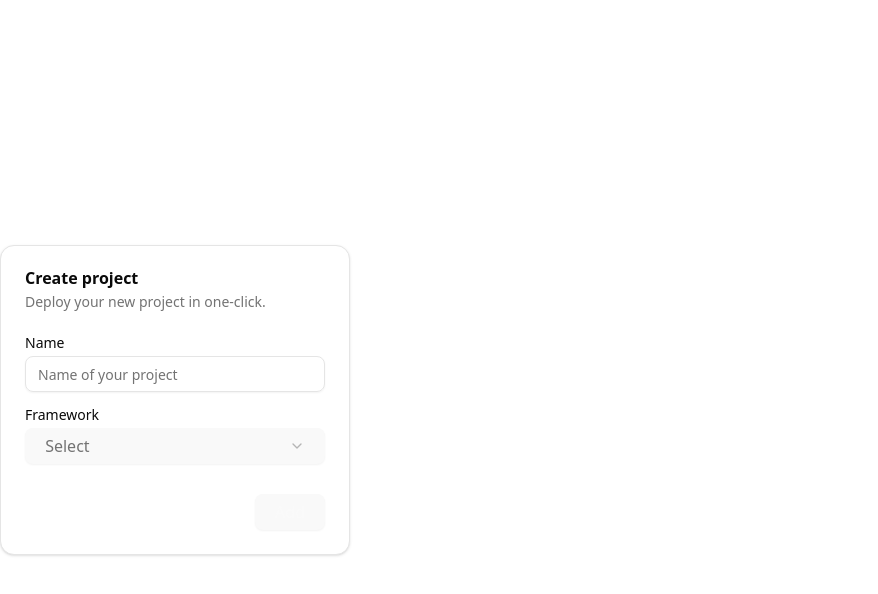
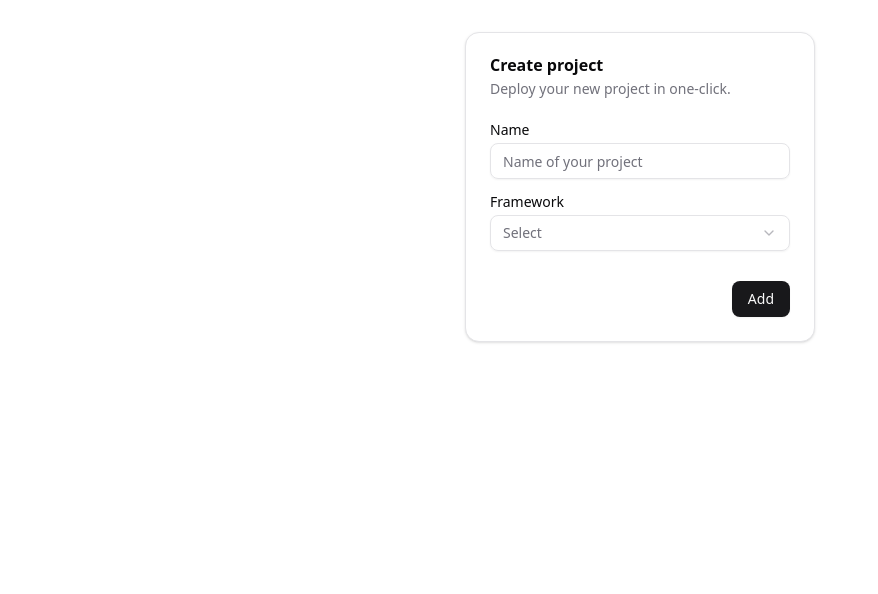
Before and after one commit to dstudnicki/ManageMe, a React (Vite) app: page /create-project in a window 1280 px wide. Shown: the top 594 px of the page, without its empty margins (0-878 px from the left). Built offline with nearby package versions, Linux system fonts and the light colour scheme.

Commit message:
fix: global styles

```diff
--- a/src/index.css
+++ b/src/index.css
@@ -5,37 +5,25 @@
 @custom-variant dark (&:is(.dark *));
 
 :root {
-    font-family: system-ui, Avenir, Helvetica, Arial, sans-serif;
-    line-height: 1.5;
-    font-weight: 400;
-
-    color-scheme: light dark;
-    color: rgba(255, 255, 255, 0.87);
-    background-color: #242424;
-
-    font-synthesis: none;
-    text-rendering: optimizeLegibility;
-    -webkit-font-smoothing: antialiased;
-    -moz-osx-font-smoothing: grayscale;
   --background: oklch(1 0 0);
-    --foreground: oklch(0.145 0 0);
+  --foreground: oklch(0.141 0.005 285.823);
   --card: oklch(1 0 0);
-    --card-foreground: oklch(0.145 0 0);
+  --card-foreground: oklch(0.141 0.005 285.823);
   --popover: oklch(1 0 0);
-    --popover-foreground: oklch(0.145 0 0);
-    --primary: oklch(0.205 0 0);
+  --popover-foreground: oklch(0.141 0.005 285.823);
+  --primary: oklch(0.21 0.006 285.885);
   --primary-foreground: oklch(0.985 0 0);
-    --secondary: oklch(0.97 0 0);
-    --secondary-foreground: oklch(0.205 0 0);
-    --muted: oklch(0.97 0 0);
-    --muted-foreground: oklch(0.556 0 0);
-    --accent: oklch(0.97 0 0);
-    --accent-foreground: oklch(0.205 0 0);
+  --secondary: oklch(0.967 0.001 286.375);
+  --secondary-foreground: oklch(0.21 0.006 285.885);
+  --muted: oklch(0.967 0.001 286.375);
+  --muted-foreground: oklch(0.552 0.016 285.938);
+  --accent: oklch(0.967 0.001 286.375);
+  --accent-foreground: oklch(0.21 0.006 285.885);
   --destructive: oklch(0.577 0.245 27.325);
   --destructive-foreground: oklch(0.577 0.245 27.325);
-    --border: oklch(0.922 0 0);
-    --input: oklch(0.922 0 0);
-    --ring: oklch(0.708 0 0);
+  --border: oklch(0.92 0.004 286.32);
+  --input: oklch(0.92 0.004 286.32);
+  --ring: oklch(0.705 0.015 286.067);
   --chart-1: oklch(0.646 0.222 41.116);
   --chart-2: oklch(0.6 0.118 184.704);
   --chart-3: oklch(0.398 0.07 227.392);
@@ -43,102 +31,48 @@
   --chart-5: oklch(0.769 0.188 70.08);
   --radius: 0.625rem;
   --sidebar: oklch(0.985 0 0);
-    --sidebar-foreground: oklch(0.145 0 0);
-    --sidebar-primary: oklch(0.205 0 0);
+  --sidebar-foreground: oklch(0.141 0.005 285.823);
+  --sidebar-primary: oklch(0.21 0.006 285.885);
   --sidebar-primary-foreground: oklch(0.985 0 0);
-    --sidebar-accent: oklch(0.97 0 0);
-    --sidebar-accent-foreground: oklch(0.205 0 0);
-    --sidebar-border: oklch(0.922 0 0);
-    --sidebar-ring: oklch(0.708 0 0);
-}
-
-a {
-    font-weight: 500;
-    color: #646cff;
-    text-decoration: inherit;
-}
-a:hover {
-    color: #535bf2;
-}
-
-body {
-    margin: 0;
-    display: flex;
-    place-items: center;
-    min-width: 320px;
-    min-height: 100vh;
-}
-
-h1 {
-    font-size: 3.2em;
-    line-height: 1.1;
-}
-
-button {
-    border-radius: 8px;
-    border: 1px solid transparent;
-    padding: 0.6em 1.2em;
-    font-size: 1em;
-    font-weight: 500;
-    font-family: inherit;
-    background-color: #1a1a1a;
-    cursor: pointer;
-    transition: border-color 0.25s;
-}
-button:hover {
-    border-color: #646cff;
-}
-button:focus,
-button:focus-visible {
-    outline: 4px auto -webkit-focus-ring-color;
-}
-
-@media (prefers-color-scheme: light) {
-    :root {
-        color: #213547;
-        background-color: #ffffff;
-    }
-    a:hover {
-        color: #747bff;
-    }
-    button {
-        background-color: #f9f9f9;
-    }
+  --sidebar-accent: oklch(0.967 0.001 286.375);
+  --sidebar-accent-foreground: oklch(0.21 0.006 285.885);
+  --sidebar-border: oklch(0.92 0.004 286.32);
+  --sidebar-ring: oklch(0.705 0.015 286.067);
 }
 
 .dark {
-    --background: oklch(0.145 0 0);
+  --background: oklch(0.141 0.005 285.823);
   --foreground: oklch(0.985 0 0);
-    --card: oklch(0.145 0 0);
+  --card: oklch(0.141 0.005 285.823);
   --card-foreground: oklch(0.985 0 0);
-    --popover: oklch(0.145 0 0);
+  --popover: oklch(0.141 0.005 285.823);
   --popover-foreground: oklch(0.985 0 0);
   --primary: oklch(0.985 0 0);
-    --primary-foreground: oklch(0.205 0 0);
-    --secondary: oklch(0.269 0 0);
+  --primary-foreground: oklch(0.21 0.006 285.885);
+  --secondary: oklch(0.274 0.006 286.033);
   --secondary-foreground: oklch(0.985 0 0);
-    --muted: oklch(0.269 0 0);
-    --muted-foreground: oklch(0.708 0 0);
-    --accent: oklch(0.269 0 0);
+  --muted: oklch(0.274 0.006 286.033);
+  --muted-foreground: oklch(0.705 0.015 286.067);
+  --accent: oklch(0.274 0.006 286.033);
   --accent-foreground: oklch(0.985 0 0);
   --destructive: oklch(0.396 0.141 25.723);
   --destructive-foreground: oklch(0.637 0.237 25.331);
-    --border: oklch(0.269 0 0);
-    --input: oklch(0.269 0 0);
-    --ring: oklch(0.439 0 0);
+  --border: oklch(0.274 0.006 286.033);
+  --input: oklch(0.274 0.006 286.033);
+  --ring: oklch(0.442 0.017 285.786);
   --chart-1: oklch(0.488 0.243 264.376);
   --chart-2: oklch(0.696 0.17 162.48);
   --chart-3: oklch(0.769 0.188 70.08);
   --chart-4: oklch(0.627 0.265 303.9);
   --chart-5: oklch(0.645 0.246 16.439);
-    --sidebar: oklch(0.205 0 0);
+  --sidebar: oklch(0.21 0.006 285.885);
   --sidebar-foreground: oklch(0.985 0 0);
   --sidebar-primary: oklch(0.488 0.243 264.376);
   --sidebar-primary-foreground: oklch(0.985 0 0);
-    --sidebar-accent: oklch(0.269 0 0);
+  --sidebar-accent: oklch(0.274 0.006 286.033);
   --sidebar-accent-foreground: oklch(0.985 0 0);
-    --sidebar-border: oklch(0.269 0 0);
-    --sidebar-ring: oklch(0.439 0 0);
+  --sidebar-border: oklch(0.274 0.006 286.033);
+  --sidebar-ring: oklch(0.442 0.017 285.786);
 }
 
 @theme inline {
--- a/src/routes/CreateProjectRoute.tsx
+++ b/src/routes/CreateProjectRoute.tsx
@@ -2,8 +2,8 @@
 
 export default function CreateProjectRoute() {
     return (
-        <>
+        <div className="p-8 flex justify-center">
             <CreateProject />
-        </>
+        </div>
     );
 }
```
Lines whose indentation alone changed are shown as unchanged.
